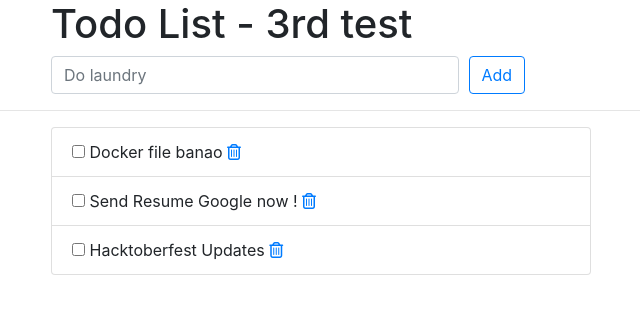
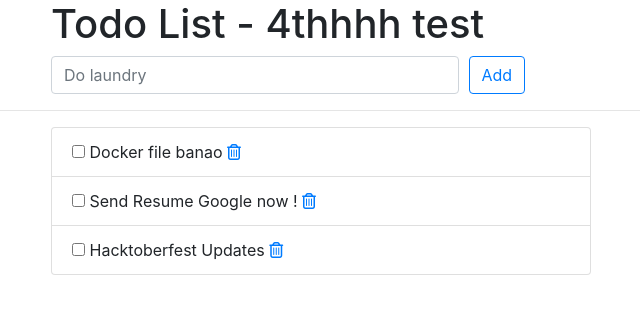
Before and after one commit to AdityaPisyst/jenkins, a Django app: page /todos/ in a window 1280 px wide. Shown: the top 314 px of the page, without its empty margins (224-864 px from the left). Run offline with Django 3.2, Linux system fonts and the light colour scheme; data comes from the database, SQL or seed files in the repository; some libraries are stand-ins or nearby versions.

Commit message:
Update index.html

```diff
--- a/todos/templates/todos/index.html
+++ b/todos/templates/todos/index.html
@@ -12,7 +12,7 @@
     <div class="offset-md-2 col-lg-9">
       <div class="page-header">
         <h1>
-          Todo List - 3rd test
+          Todo List - 4thhhh test
         </h1>
       </div>
     </div>
```
